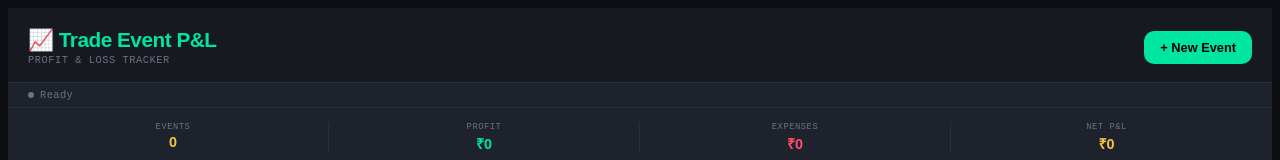
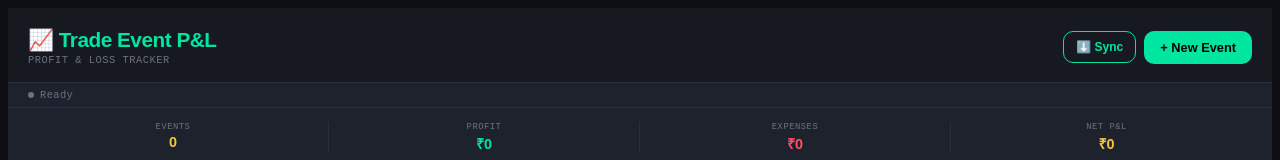
Before and after one commit to anurudh1632/trade-tracker, a plain HTML site: page index.html in a window 1280 px wide. Shown: the top 160 px of the page. Drawn offline with Linux system fonts and the light colour scheme.

Commit message:
Update index.html

```diff
--- a/index.html
+++ b/index.html
@@ -55,6 +55,19 @@ font-weight: 700;
 font-size: 0.8rem;
 padding: 9px 16px;
 cursor: pointer;
+}
+
+.btn-import {
+background: transparent;
+color: #00e5a0;
+border: 1px solid #00e5a0;
+border-radius: 10px;
+font-family: ‘Syne’, sans-serif;
+font-weight: 700;
+font-size: 0.75rem;
+padding: 8px 12px;
+cursor: pointer;
+margin-right: 8px;
 }
 
 .sync-bar {
@@ -339,7 +352,10 @@ white-space: nowrap;
       <div class="app-title">📈 Trade Event P&L</div>
       <div class="app-subtitle">Profit & Loss Tracker</div>
     </div>
-    <button class="btn-new" onclick="openModal()">+ New Event</button>
+    <div style="display:flex;align-items:center;">
+      <button class="btn-import" onclick="importFromSheets()">⬇️ Sync</button>
+      <button class="btn-new" onclick="openModal()">+ New Event</button>
+    </div>
   </div>
 </header>
 
@@ -579,6 +595,29 @@ white-space: nowrap;
   }
 
   // --- STORAGE ---
+  async function importFromSheets() {
+    setSyncStatus('syncing', 'Importing from Google Sheets...');
+    try {
+      const res = await fetch(SCRIPT_URL + '?action=get');
+      const data = await res.json();
+      if (data.status === 'ok' && data.events.length) {
+        events = data.events;
+        saveToStorage();
+        render();
+        setSyncStatus('synced', 'Imported ' + data.events.length + ' events ✓');
+        showToast('✅ ' + data.events.length + ' events imported!');
+      } else {
+        setSyncStatus('', 'Ready');
+        showToast('No events found in sheet');
+      }
+      setTimeout(() => setSyncStatus('', 'Ready'), 3000);
+    } catch(err) {
+      setSyncStatus('error', 'Import failed');
+      showToast('❌ Import failed — check connection');
+      setTimeout(() => setSyncStatus('', 'Ready'), 4000);
+    }
+  }
+
   function loadEvents() {
     try { events = JSON.parse(localStorage.getItem(STORAGE_KEY)) || []; }
     catch(e) { events = []; }
```
